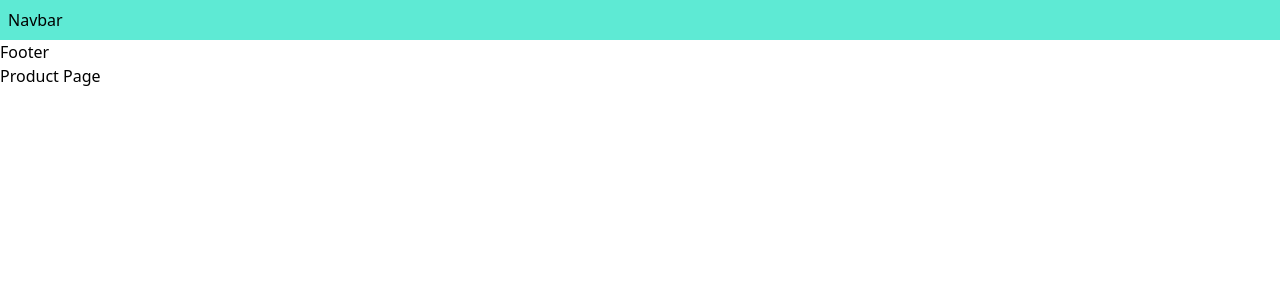
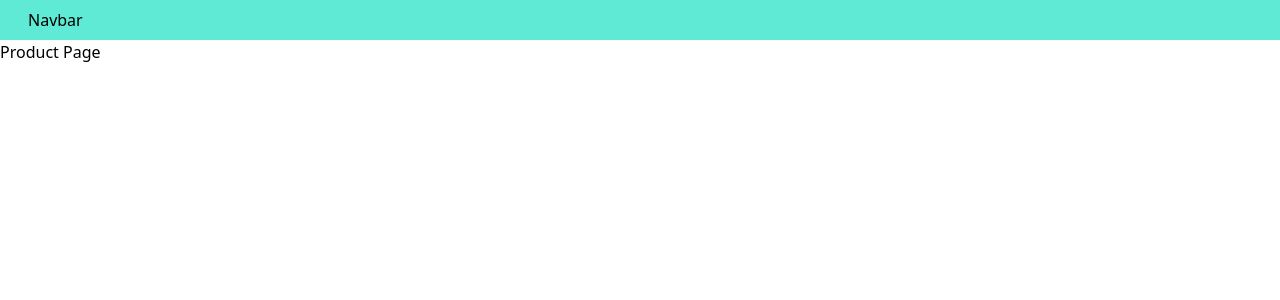
Before and after one commit to Nadhiradhit/tutorial-nextjs, a Next.js app: page /product in a window 1280 px wide. Shown: the top 300 px of the page. Built offline with nearby package versions, Linux system fonts and the light colour scheme.

Commit message:
feat: learning pages with slug

```diff
--- a/src/components/layouts/AppShell/index.tsx
+++ b/src/components/layouts/AppShell/index.tsx
@@ -7,7 +7,6 @@ export default function AppShell(props: any) {
         <main>
             <Navbar/>
             {children}
-            <div>Footer</div>
         </main>
     )
 }
--- a/src/components/layouts/Navbar/index.tsx
+++ b/src/components/layouts/Navbar/index.tsx
@@ -3,7 +3,7 @@ import React from 'react'
 export default function Navbar() {
     return (
         <div>
-            <div className="flex flex-between w-full p-2 bg-teal-300">
+            <div className="flex flex-between w-full px-7 py-2 bg-teal-300">
                 Navbar
             </div>
         </div>
--- /dev/null
+++ b/src/pages/shop/[[...slug]].tsx
@@ -0,0 +1,13 @@
+import React from 'react'
+import { useRouter } from 'next/router'
+
+export default function ShopPage() {
+    const { query } = useRouter()
+    // console.log(query)
+    return (
+        <div>
+            <h1 className="text-xl">Shop Page</h1>
+            <p>Product : {`${query.slug && query.slug[0] + "-" + query.slug[1]}`} </p>
+        </div>
+    )
+}
```
